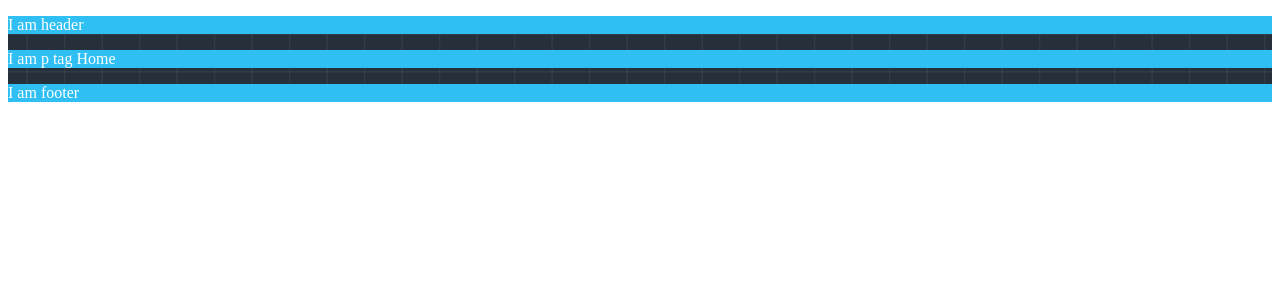
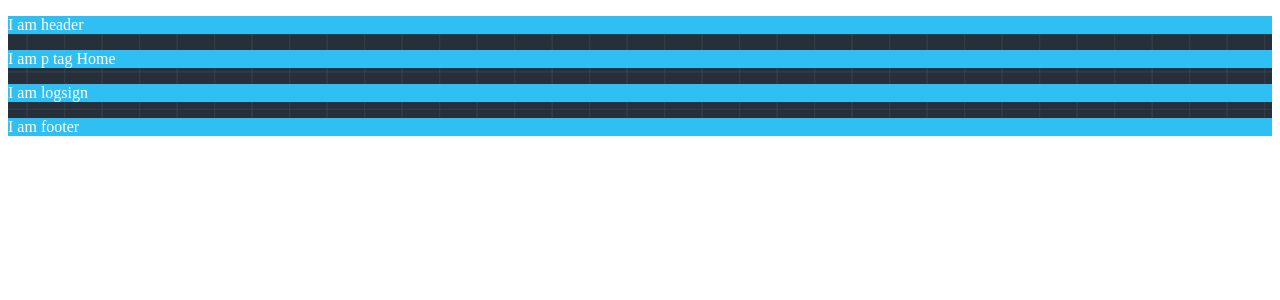
Before and after one commit to CD-Mackay/Foto-Album, a React app: page / in a window 1280 px wide. Shown: the top 300 px of the page. Built offline with nearby package versions, Linux system fonts and the light colour scheme.

Commit message:
import logsign to app

```diff
--- a/src/App.js
+++ b/src/App.js
@@ -3,6 +3,7 @@
 import { GlobalStyle } from './GlobalStyles.js';
 import StyledApp from './StyledApp.js';
 import Home from '../src/components/pages/Home/Home.js';
+import LogSign from 'templates/LogSign/LogSign.js';
 import Header from 'templates/Header/Header.js';
 import Footer from 'templates/Footer/Footer.js';
 
@@ -11,9 +12,10 @@
     <StyledApp>
       <Header />
       <Home />
+      <LogSign />
       <Footer />
       </StyledApp>
   )
-}
+};
 
 export default App
--- a/src/components/templates/Logsign/LogSign.js
+++ b/src/components/templates/Logsign/LogSign.js
@@ -0,0 +1,10 @@
+import React from 'react';
+import StyledLogSign from './StyledLogSign.js';
+
+export default function LogSign(props) {
+  return (
+    <StyledLogSign>
+      <p>I am logsign</p>
+    </StyledLogSign>
+  )
+};
--- a/src/components/templates/Logsign/StyledLogSign.js
+++ b/src/components/templates/Logsign/StyledLogSign.js
@@ -0,0 +1,24 @@
+import styled from 'styled-components';
+
+import {
+  cyberFont,
+  darkBlue,
+  darkGrey,
+  headerFont,
+  headerGrey,
+  paraFont,
+  midBlue,
+  lightBlue,
+  lightestBlue,
+  spacing
+} from 'src/css_vars.js';
+
+const StyledLogSign = styled.div`
+   background-color: ${lightBlue};
+
+   p {
+     color: #fff;
+   }
+`
+
+export default StyledLogSign;
```
